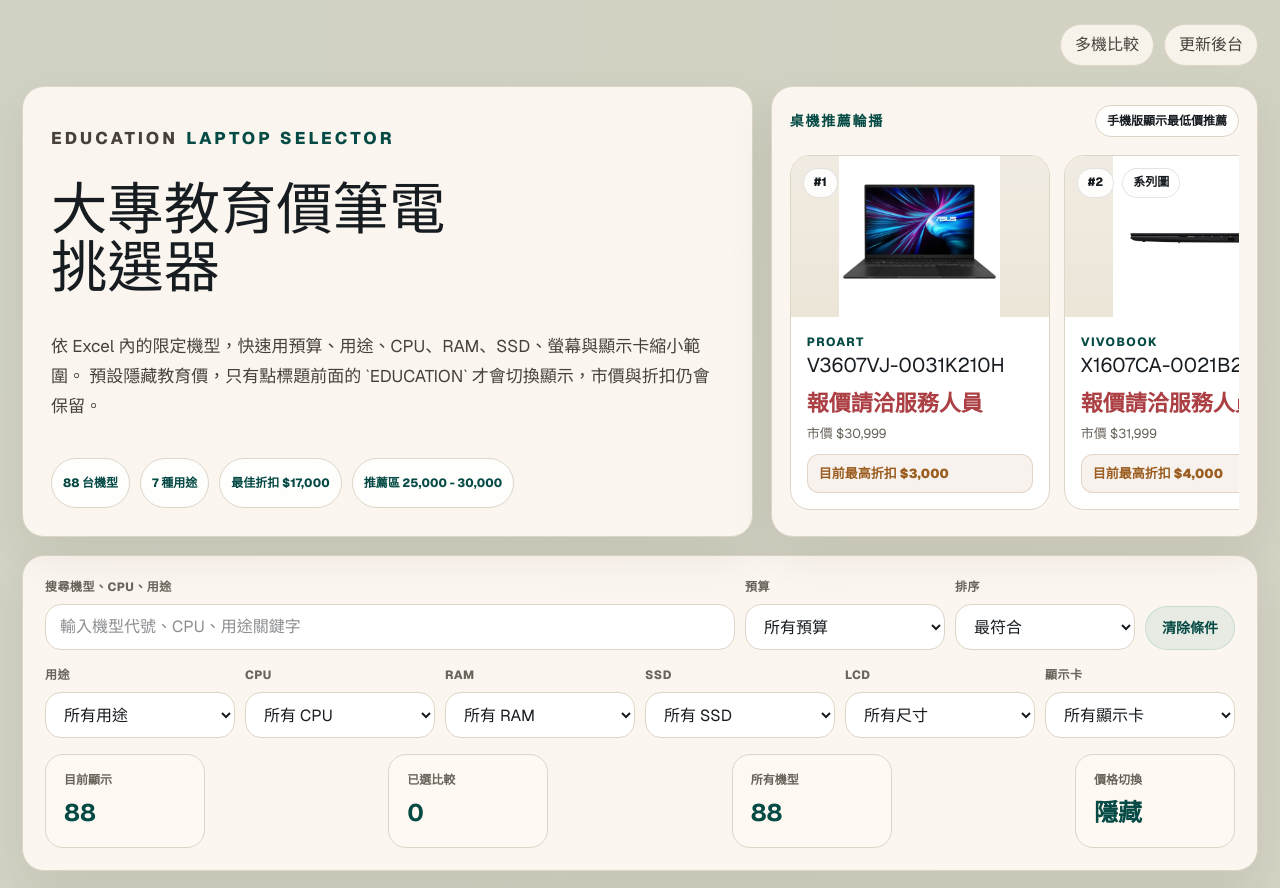
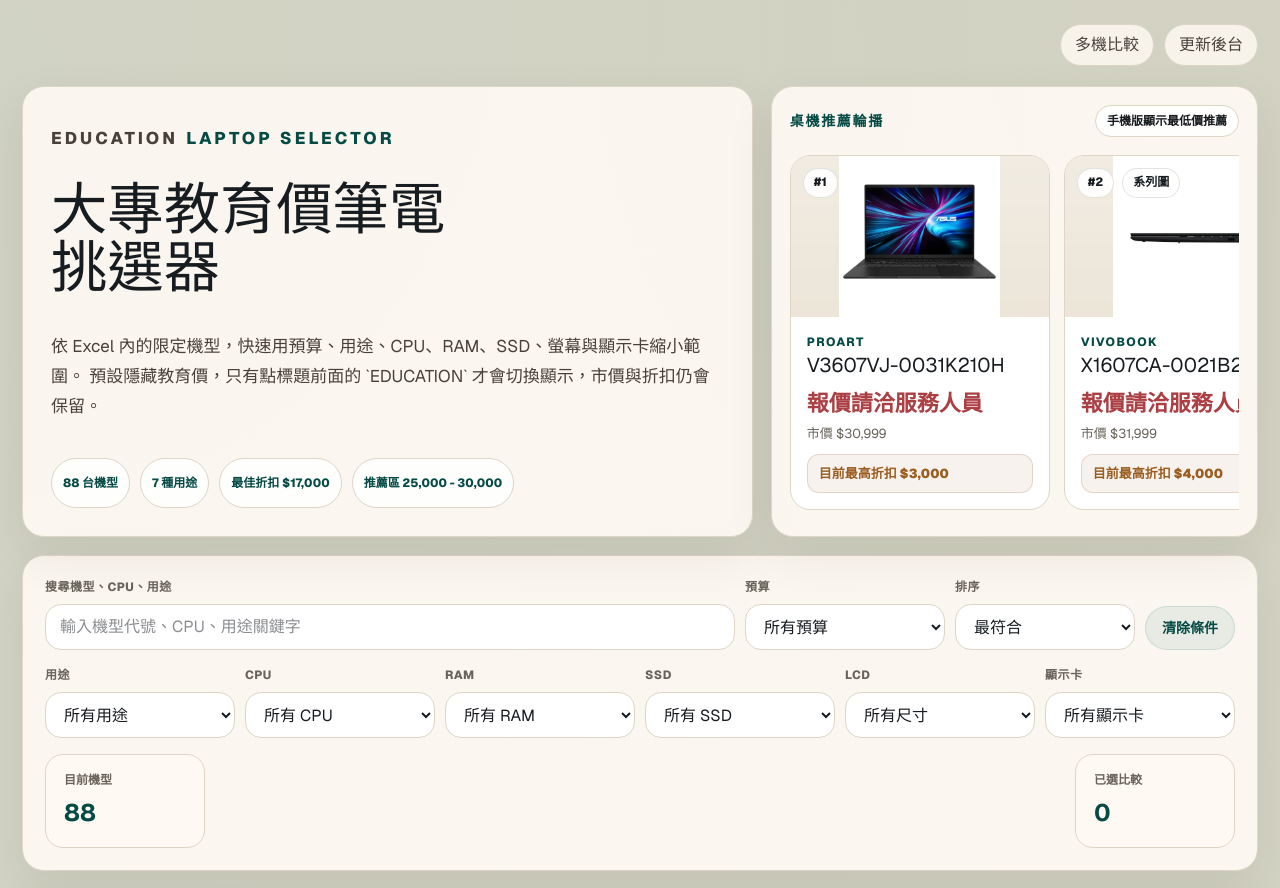
Before and after one commit to alexischuang/edunbprice, a Next.js app: page / in a window 1280 px wide. Shown: the top 888 px of the page. Built offline with nearby package versions, Linux system fonts and the light colour scheme.

Commit message:
Simplify homepage summary cards

```diff
--- a/app/page.tsx
+++ b/app/page.tsx
@@ -292,20 +292,12 @@
 
           <div className="summary-strip">
             <div className="summary-stat">
-              <span>目前顯示</span>
-              <strong>{filtered.length}</strong>
+              <span>目前機型</span>
+              <strong>{laptops.length}</strong>
             </div>
             <div className="summary-stat">
               <span>已選比較</span>
               <strong>{selectedIds.length}</strong>
-            </div>
-            <div className="summary-stat">
-              <span>所有機型</span>
-              <strong>{laptops.length}</strong>
-            </div>
-            <div className="summary-stat">
-              <span>價格切換</span>
-              <strong>{showEducationPrice ? "顯示" : "隱藏"}</strong>
             </div>
           </div>
         </section>
```
